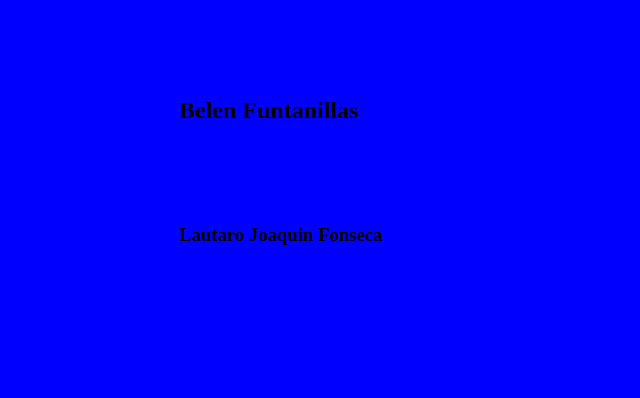
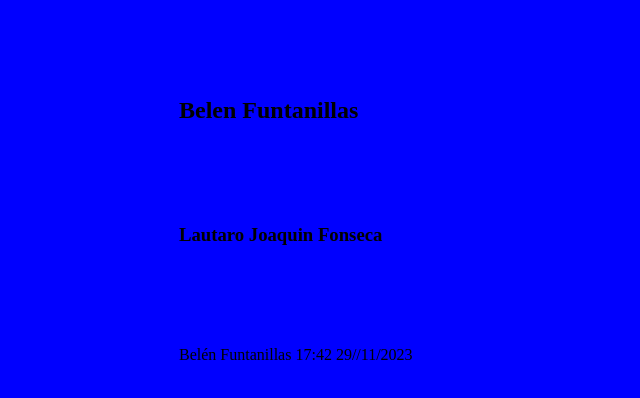
Before and after one commit to GermiD/TP_SO_I4_102_, a plain HTML site: page index.html in a window 1280 px wide. Shown: the part 240-638 px from the top of the page, without its empty margins (121-761 px from the left). Drawn offline with Linux system fonts and the light colour scheme.

Commit message:
Modifico index

```diff
--- a/index.html
+++ b/index.html
@@ -12,6 +12,11 @@
     <h1>Control de Versiones</h1>
     <h2>Belen Funtanillas</h2>
     <h3>Lautaro Joaquin Fonseca</h3>
+
+    <p>
+        Belén Funtanillas 17:42 29//11/2023
+    </p>
 </body>
 
+
 </html>
```
